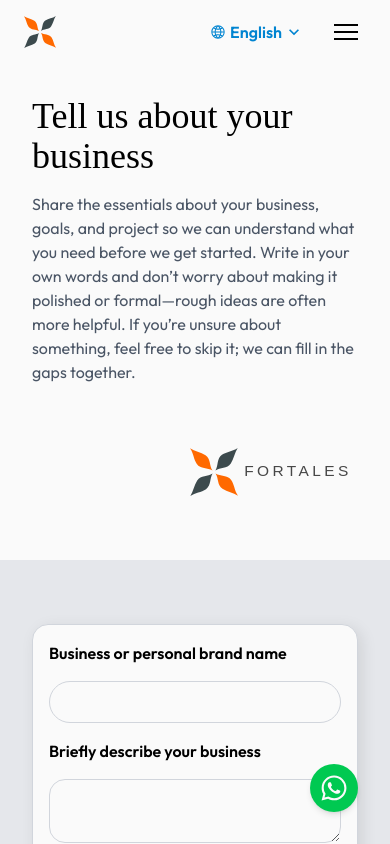
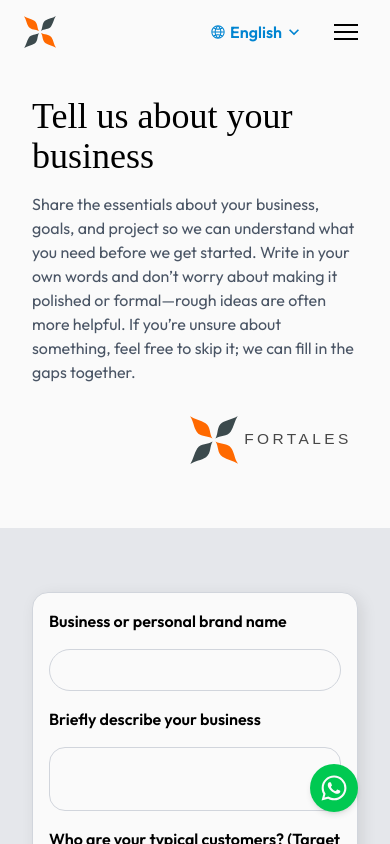
Before and after one commit to SamuelsPaws/portfolio, a Next.js app: page /en/discovery-form in a window 390 px wide. Shown: the top 844 px of the page. Built offline with nearby package versions, Linux system fonts and the light colour scheme; a web font is replaced by a local one.

Commit message:
og image fix

```diff
--- a/app/[locale]/discovery-form/page.tsx
+++ b/app/[locale]/discovery-form/page.tsx
@@ -22,7 +22,7 @@ export async function generateMetadata({ params }: Props): Promise<Metadata> {
         namespace: "Metadata.DiscoveryForm",
     });
     const canonical = `${BASE_URL}/${locale}/discovery-form`;
-    const ogImage = '/og/discovery-es.jpg'
+    const ogImage = '/assets/og/discovery-es.jpg'
 
     return {
         metadataBase: new URL(BASE_URL),
@@ -193,7 +193,7 @@ export default function DiscoveryForm() {
             px-8 pt-24 pb-16
             md:px-16 md:py-32
             xl:px-32 xl:py-32
-            flex flex-col md:flex-row items-center gap-16 md:gap-16
+            flex flex-col md:flex-row items-center gap-8 md:gap-16
             bg-main"
         >
             {/* Left */}
```
